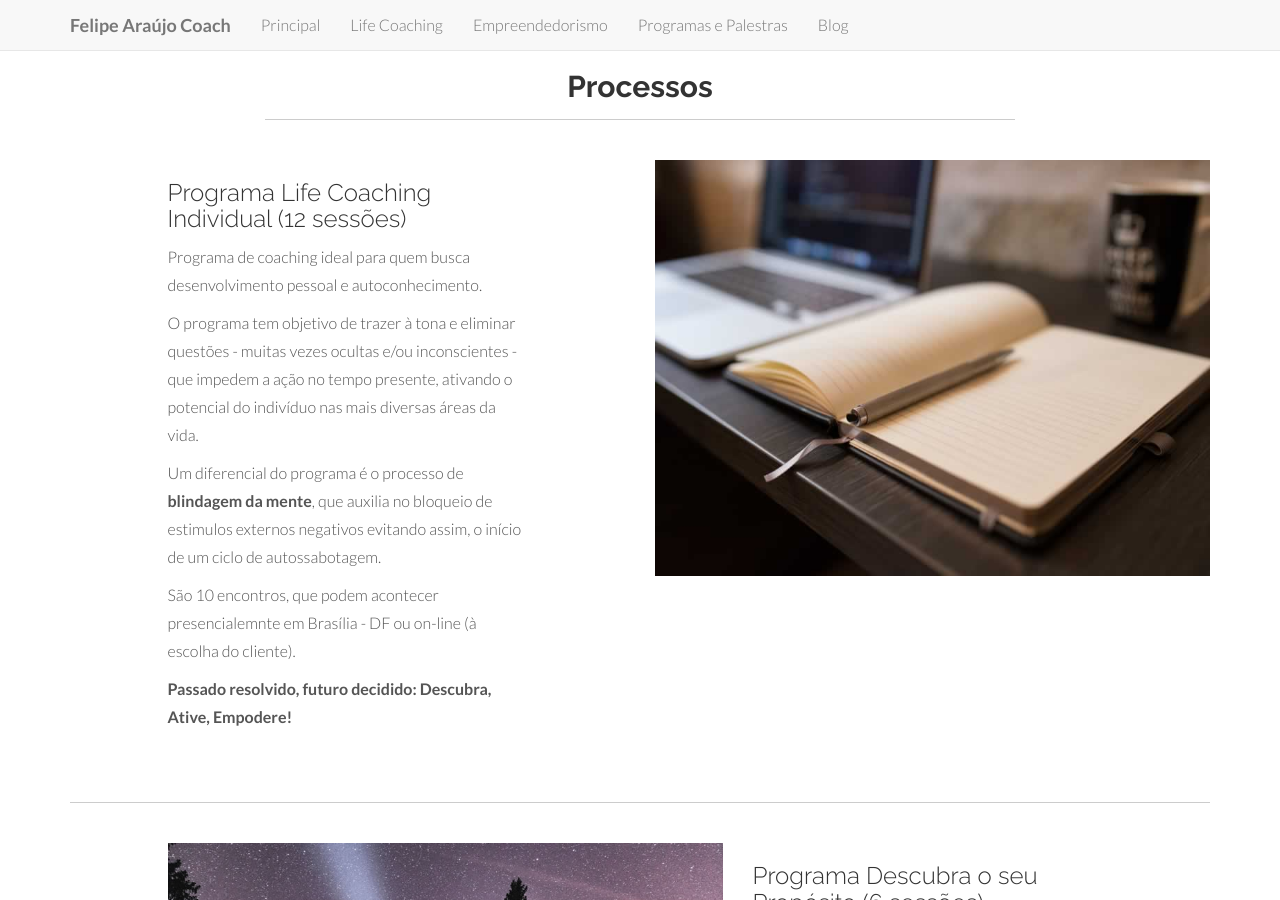
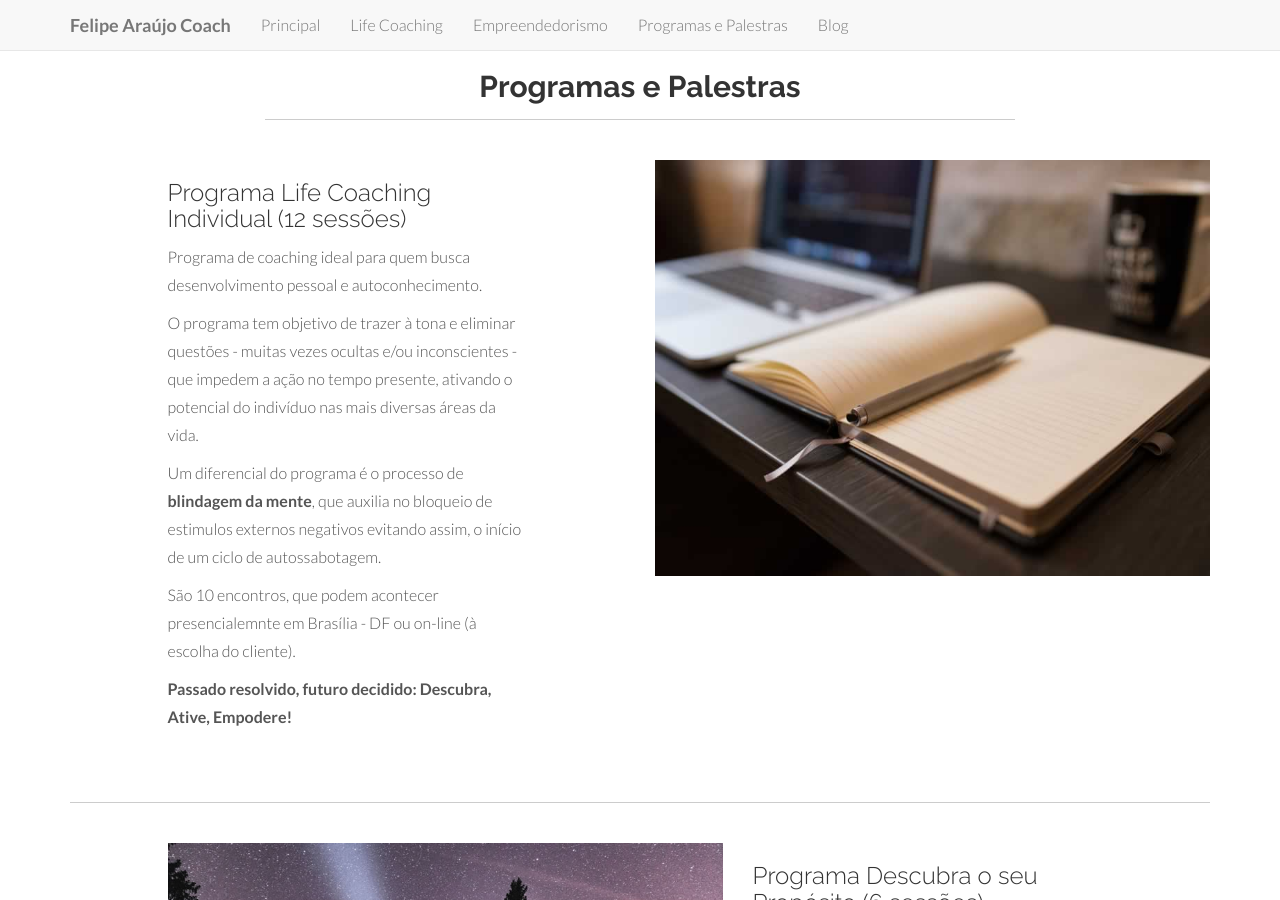
Before and after one commit to araujofelipe/felipearaujocoach, a Jekyll site: the page built from programas-palestras.html, in a window 1280 px wide and 900 px high. Built offline with Jekyll 4.4.1, drawn with Linux system fonts in a browser that asks for light colours.

Commit message:
Alteração nome páginas

```diff
--- a/programas-palestras.html
+++ b/programas-palestras.html
@@ -7,7 +7,7 @@ abstract-image: "assets/img/proposto-img.jpg"
 	<div class="container">
 		<div class="row">
 			<div class="col-lg-8 col-lg-offset-2 centered">
-				<h2><b>Processos</b></h2>
+				<h2><b>Programas e Palestras</b></h2>
 				<hr>
 				<br>
 			</div>
```
